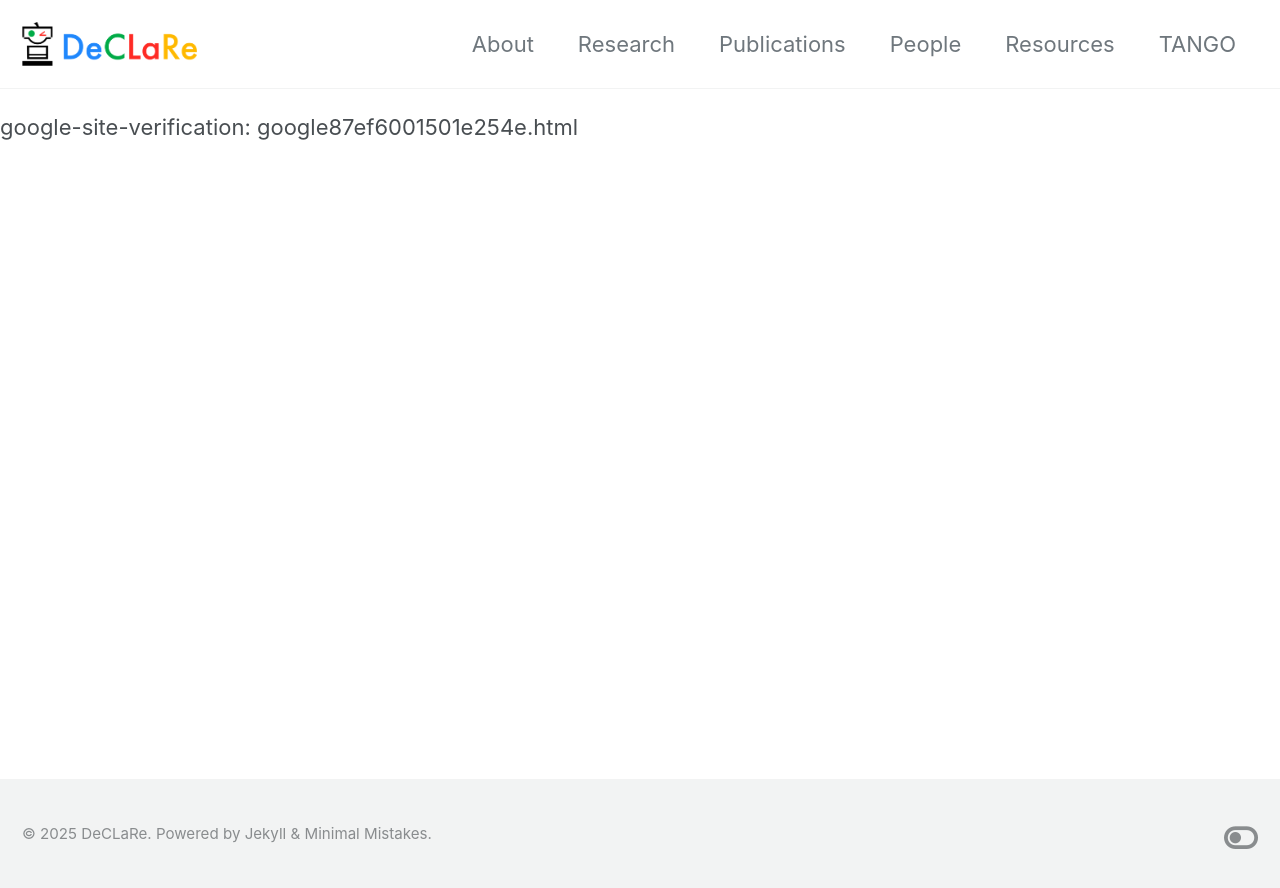
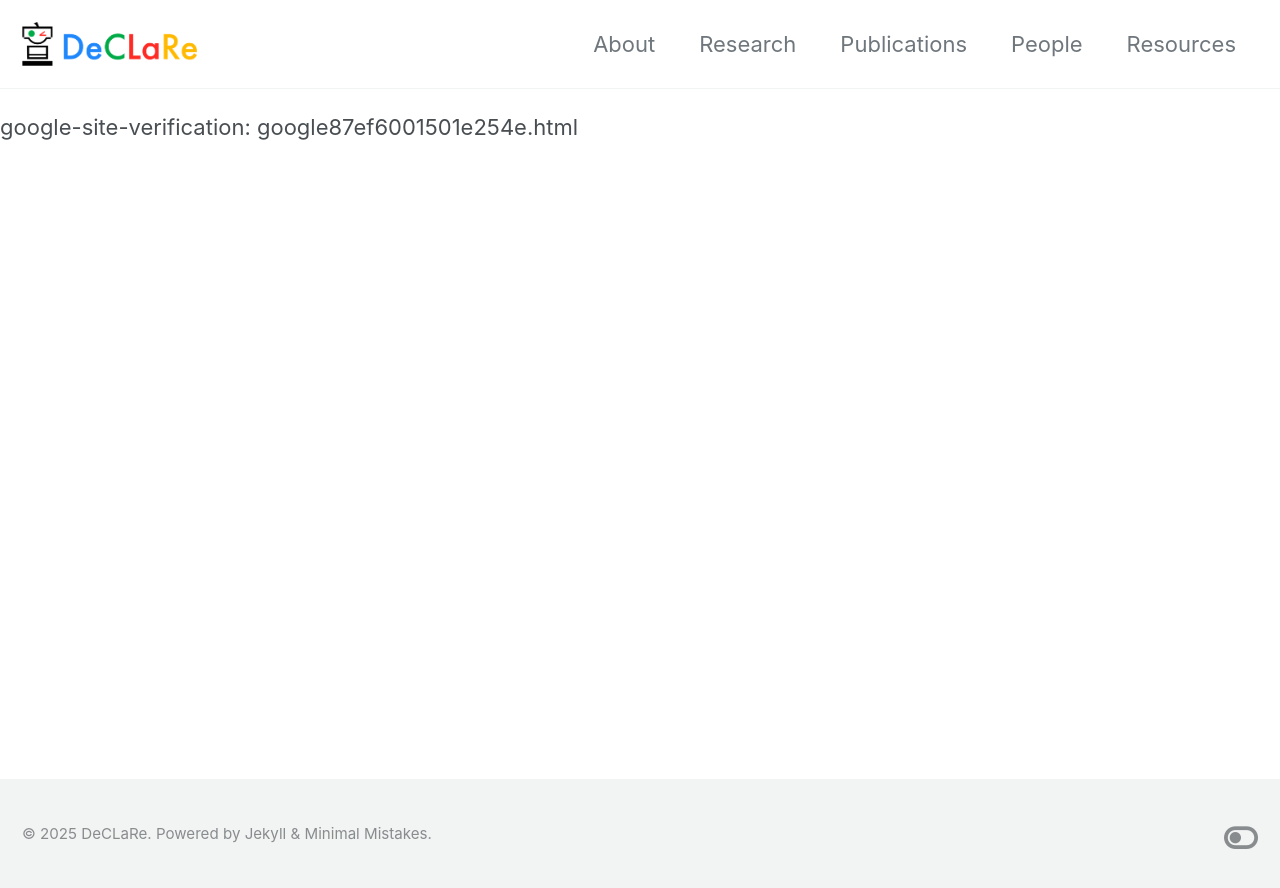
Before and after one commit to declare-lab/declare-lab.github.io, a Jekyll site: the page google87ef6001501e254e.html, which Jekyll copies as it is, in a window 1280 px wide. Shown: the top 888 px of the page. Built offline with Jekyll 4.4.1, drawn with Linux system fonts in a browser that asks for light colours; cached includes are drawn as plain includes; nearby versions of some CDN libraries; our own code applies the rules of GitHub Pages for plain Markdown files.

Commit message:
Update navigation.yml

```diff
--- a/_data/navigation.yml
+++ b/_data/navigation.yml
@@ -10,8 +10,6 @@ main:
     url: /people/
   - title: "Resources"
     url: /resources/
-  - title: "TANGO"
-    url: /_pages/tango/
   # - title: "About"
   #   url: https://mmistakes.github.io/minimal-mistakes/about/
   # - title: "Sample Posts"
```
